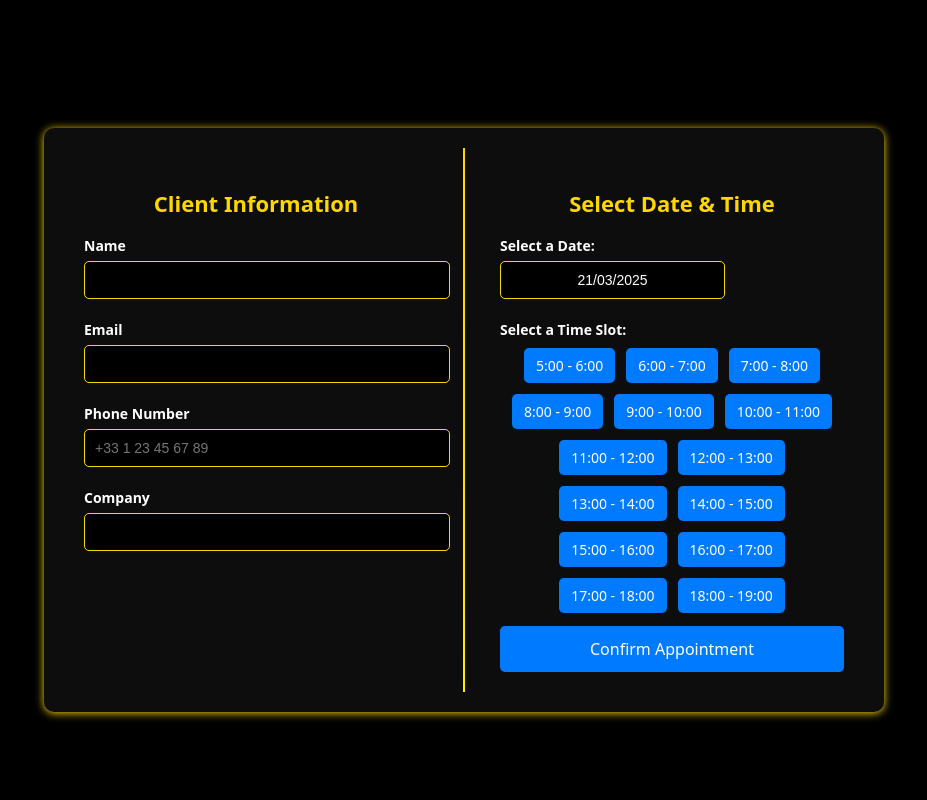
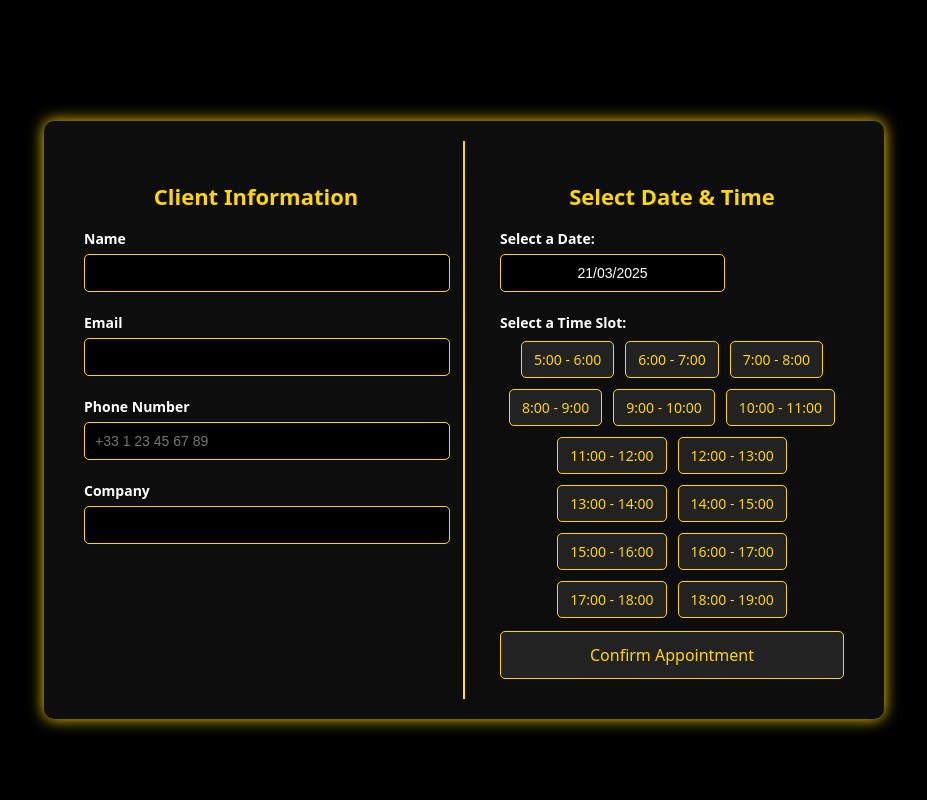
Before and after one commit to Nader-Hadjoudj/my-website, a React (Vite) app: page /contact in a window 1280 px wide. Shown: the part 780-1580 px from the top of the page, without its empty margins (176-1103 px from the left). Built offline with nearby package versions, Linux system fonts and the light colour scheme; no server answers; the HTML template or start-up script is replaced by a standard one.

Commit message:
nav bar + appointment changement

```diff
--- a/src/components/AppointmentBooking.jsx
+++ b/src/components/AppointmentBooking.jsx
@@ -1,8 +1,9 @@
-import React, { useState, useEffect } from "react";
+import React, { useState, useEffect, useRef } from "react";
 import axios from "axios";
 import styled, { keyframes } from "styled-components";
 import DatePicker from "react-datepicker";
 import "react-datepicker/dist/react-datepicker.css";
+import { gsap } from "gsap";
 
 const BASE_URL =
   import.meta.env.MODE === "development"
@@ -26,6 +27,12 @@ const scaleIn = keyframes`
   to { transform: scale(1); }
 `;
 
+// Subtle gold shimmer effect
+const shimmer = keyframes`
+  0% { background-position: -100% 0; }
+  100% { background-position: 200% 0; }
+`;
+
 // Styled components
 const PageWrapper = styled.div`
   min-height: 100vh;
@@ -45,9 +52,25 @@ const Container = styled.div`
   padding: 20px;
   background: rgb(13, 13, 13);
   border-radius: 10px;
-  box-shadow: 0 1px 8px #ffd700;
+  box-shadow: 0 0 15px #ffd700, 0 0 25px rgba(255, 215, 0, 0.3);
   display: flex;
   flex-direction: column;
+  position: relative;
+  overflow: hidden;
+
+  &:before {
+    content: '';
+    position: absolute;
+    top: -10px;
+    left: -10px;
+    right: -10px;
+    bottom: -10px;
+    z-index: -1;
+    background: linear-gradient(45deg, transparent, rgba(255, 215, 0, 0.1), transparent);
+    background-size: 200% 200%;
+    animation: ${shimmer} 3s linear infinite;
+    filter: blur(10px);
+  }
 
   @media (min-width: 768px) {
     flex-direction: row;
@@ -58,11 +81,13 @@ const Container = styled.div`
 const LeftColumn = styled.div`
   flex: 1;
   padding: 20px;
+  opacity: 0; // For GSAP animation
 `;
 
 const RightColumn = styled.div`
   flex: 1;
   padding: 20px;
+  opacity: 0; // For GSAP animation
 `;
 
 const Divider = styled.div`
@@ -70,6 +95,7 @@ const Divider = styled.div`
   width: 90%;
   margin: 10px auto;
   background: linear-gradient(to right, #ffd700, #ffea00);
+  opacity: 0; // For GSAP animation
 
   @media (min-width: 768px) {
     width: 2px;
@@ -109,9 +135,11 @@ const Input = styled.input`
   border-radius: 5px;
   font-size: 14px;
   margin-bottom: 10px;
+  transition: all 0.3s ease;
   &:focus {
     outline: none;
     border-color: #ffea00;
+    box-shadow: 0 0 5px rgba(255, 215, 0, 0.5);
   }
 `;
 
@@ -126,37 +154,64 @@ const StyledDatePicker = styled(DatePicker)`
   text-align: center;
   margin-bottom: 10px;
   cursor: pointer;
+  transition: all 0.3s ease;
   &:focus {
     outline: none;
     border-color: #ffea00;
+    box-shadow: 0 0 5px rgba(255, 215, 0, 0.5);
   }
 `;
 
 const Button = styled.button`
   width: 100%;
   padding: 12px;
-  background: #007bff;
-  color: white;
-  border: none;
+  background: #222;
+  color: #ffd700;
+  border: 1px solid #ffd700;
   border-radius: 5px;
   font-size: 16px;
   cursor: pointer;
   transition: 0.3s;
   margin-top: 10px;
+  overflow: hidden;
+  position: relative;
+  z-index: 1;
+
+  &:before {
+    content: '';
+    position: absolute;
+    top: 0;
+    left: -100%;
+    width: 100%;
+    height: 100%;
+    background: linear-gradient(90deg, transparent, rgba(255, 215, 0, 0.2), transparent);
+    transition: 0.5s;
+    z-index: -1;
+  }
 
   &:hover {
-    background: #0056b3;
+    color: white;
+    background: #333;
+    border-color: #ffea00;
+    &:before {
+      left: 100%;
+    }
   }
 
   &:disabled {
-    background: #6c757d;
+    background: #333;
+    color: #888;
+    border-color: #555;
     cursor: not-allowed;
+    &:before {
+      display: none;
+    }
   }
 `;
 
 const Confirmation = styled.p`
   text-align: center;
-  color: green;
+  color: #ffd700;
   font-weight: bold;
   margin-top: 10px;
 `;
@@ -173,8 +228,14 @@ const TimeSlotButton = styled(Button)`
   padding: 8px 12px;
   margin: 3px;
   font-size: 14px;
-  background: ${({ selected }) => (selected ? "#ffea00" : "#007bff")};
-  color: ${({ selected }) => (selected ? "black" : "white")};
+  background: ${({ selected }) => (selected ? "#ffd700" : "#222")};
+  color: ${({ selected }) => (selected ? "black" : "#ffd700")};
+  border: 1px solid #ffd700;
+
+  &:hover {
+    background: ${({ selected }) => (selected ? "#ffea00" : "#333")};
+    color: ${({ selected }) => (selected ? "black" : "white")};
+  }
 `;
 
 // Animation components
@@ -186,12 +247,14 @@ const AnimationContainer = styled.div`
   display: flex;
   justify-content: center;
   align-items: center;
+  opacity: 0; // For GSAP animation
 `;
 
 const CalendarBase = styled.div`
   width: 100px;
   height: 120px;
-  background-color: white;
+  background-color: #222;
+  border: 1px solid #ffd700;
   border-radius: 8px;
   position: relative;
   box-shadow: 0 4px 8px rgba(0, 0, 0, 0.2);
@@ -201,12 +264,12 @@ const CalendarBase = styled.div`
 const CalendarHeader = styled.div`
   width: 100%;
   height: 30px;
-  background-color: #ff4757;
+  background-color: #ffd700;
   border-radius: 8px 8px 0 0;
   display: flex;
   justify-content: center;
   align-items: center;
-  color: white;
+  color: black;
   font-weight: bold;
   font-size: 14px;
 `;
@@ -222,13 +285,13 @@ const CalendarBody = styled.div`
 const CalendarDate = styled.div`
   font-size: 24px;
   font-weight: bold;
-  color: #333;
+  color: #ffd700;
   margin-top: 5px;
 `;
 
 const CalendarTime = styled.div`
   font-size: 14px;
-  color: #666;
+  color: #ddd;
   margin-top: 5px;
 `;
 
@@ -238,12 +301,12 @@ const CheckIcon = styled.div`
   right: -15px;
   width: 40px;
   height: 40px;
-  background-color: #28a745;
+  background-color: #ffd700;
   border-radius: 50%;
   display: flex;
   justify-content: center;
   align-items: center;
-  color: white;
+  color: black;
   font-size: 20px;
   font-weight: bold;
   animation: ${scaleIn} 0.5s cubic-bezier(0.175, 0.885, 0.32, 1.275);
@@ -260,7 +323,7 @@ const ErrorIcon = styled.div`
   right: -15px;
   width: 40px;
   height: 40px;
-  background-color: #dc3545;
+  background-color: #ff4757;
   border-radius: 50%;
   display: flex;
   justify-content: center;
@@ -285,7 +348,7 @@ const LoadingDots = styled.div`
     width: 10px;
     height: 10px;
     margin: 0 5px;
-    background-color: #007bff;
+    background-color: #ffd700;
     border-radius: 50%;
     display: inline-block;
     animation: ${pulse} 1.4s infinite ease-in-out both;
@@ -312,7 +375,62 @@ function AppointmentBooking() {
   const [loading, setLoading] = useState(false);
   const [bookingStatus, setBookingStatus] = useState("idle"); // idle, loading, success, error
 
+  // Refs for GSAP animations
+  const containerRef = useRef(null);
+  const leftColumnRef = useRef(null);
+  const rightColumnRef = useRef(null);
+  const dividerRef = useRef(null);
+  const animationContainerRef = useRef(null);
+
   const allSlots = [...Array(14)].map((_, i) => `${i + 5}:00 - ${i + 6}:00`);
+
+  // Initialize GSAP animations
+  useEffect(() => {
+    // Initial entrance animation
+    gsap.to(leftColumnRef.current, {
+      opacity: 1,
+      x: 0,
+      duration: 0.6,
+      ease: "power2.out",
+      delay: 0.2
+    });
+
+    gsap.to(rightColumnRef.current, {
+      opacity: 1,
+      x: 0,
+      duration: 0.6,
+      ease: "power2.out",
+      delay: 0.4
+    });
+
+    gsap.to(dividerRef.current, {
+      opacity: 1,
+      duration: 0.6,
+      ease: "power2.out",
+      delay: 0.3
+    });
+
+    // Subtle container glow pulsing
+    gsap.to(containerRef.current, {
+      boxShadow: "0 0 20px #ffd700, 0 0 35px rgba(255, 215, 0, 0.4)",
+      duration: 1.5,
+      repeat: -1,
+      yoyo: true,
+      ease: "sine.inOut"
+    });
+  }, []);
+
+  // Animation for status changes
+  useEffect(() => {
+    if (bookingStatus !== "idle" && animationContainerRef.current) {
+      gsap.to(animationContainerRef.current, {
+        opacity: 1,
+        y: 0,
+        duration: 0.6,
+        ease: "back.out(1.7)"
+      });
+    }
+  }, [bookingStatus]);
 
   useEffect(() => {
     const fetchAvailableSlots = async () => {
@@ -345,6 +463,15 @@ function AppointmentBooking() {
         setBookingStatus("loading");
         setConfirmation("");
 
+        // GSAP animation for button click
+        if (animationContainerRef.current) {
+          gsap.fromTo(
+            animationContainerRef.current,
+            { opacity: 0, y: 20 },
+            { opacity: 1, y: 0, duration: 0.6, ease: "back.out(1.7)" }
+          );
+        }
+
         const formattedDate = selectedDate.toISOString().split("T")[0];
         const response = await axios.post(`${BASE_URL}/api/book-appointment/`, {
           name: clientName,
@@ -370,21 +497,62 @@ function AppointmentBooking() {
           );
           setAvailableSlots(freeSlots);
           setSelectedTime("");
+
+          // Success animation
+          gsap.to(containerRef.current, {
+            boxShadow: "0 0 30px #ffd700, 0 0 50px rgba(255, 215, 0, 0.6)",
+            duration: 0.5,
+            yoyo: true,
+            repeat: 3
+          });
         } else {
           setBookingStatus("error");
           setConfirmation("❌ Failed to book the appointment.");
+
+          // Error animation
+          gsap.to(containerRef.current, {
+            x: [-5, 5, -5, 5, 0],
+            duration: 0.5,
+            ease: "power1.inOut"
+          });
         }
       } catch (error) {
         setBookingStatus("error");
         console.error("❌ Error booking appointment:", error.response?.data || error.message);
         setConfirmation("❌ Error booking appointment.");
+
+        // Error animation
+        gsap.to(containerRef.current, {
+          x: [-5, 5, -5, 5, 0],
+          duration: 0.5,
+          ease: "power1.inOut"
+        });
       } finally {
         setLoading(false);
       }
     } else {
       setBookingStatus("error");
       setConfirmation("❌ Please fill all fields and select a time slot.");
+
+      // Validation error animation
+      gsap.to(containerRef.current, {
+        x: [-3, 3, -3, 3, 0],
+        duration: 0.4,
+        ease: "power1.inOut"
+      });
     }
+  };
+
+  // Animation for time slot selection
+  const handleTimeSlotClick = (slot) => {
+    setSelectedTime(slot);
+
+    // GSAP animation for selection
+    gsap.fromTo(
+      ".selected-time-slot",
+      { scale: 0.95 },
+      { scale: 1, duration: 0.3, ease: "back.out(1.7)" }
+    );
   };
 
   // Format date for display
@@ -401,8 +569,8 @@ function AppointmentBooking() {
 
   return (
     <PageWrapper>
-      <Container>
-        <LeftColumn>
+      <Container ref={containerRef}>
+        <LeftColumn ref={leftColumnRef}>
           <Title>Client Information</Title>
           <Label>Name</Label>
           <Input
@@ -434,8 +602,8 @@ function AppointmentBooking() {
             disabled={loading}
           />
         </LeftColumn>
-        <Divider />
-        <RightColumn>
+        <Divider ref={dividerRef} />
+        <RightColumn ref={rightColumnRef}>
           <Title>Select Date & Time</Title>
           <Label>Select a Date:</Label>
           <StyledDatePicker
@@ -450,9 +618,10 @@ function AppointmentBooking() {
             {availableSlots.map((slot) => (
               <TimeSlotButton
                 key={slot}
-                onClick={() => setSelectedTime(slot)}
+                onClick={() => handleTimeSlotClick(slot)}
                 selected={selectedTime === slot}
                 disabled={loading}
+                className={selectedTime === slot ? "selected-time-slot" : ""}
               >
                 {slot}
               </TimeSlotButton>
@@ -463,7 +632,7 @@ function AppointmentBooking() {
           </Button>
 
           {bookingStatus !== "idle" && (
-            <AnimationContainer>
+            <AnimationContainer ref={animationContainerRef}>
               <CalendarBase>
                 <CalendarHeader>{getMonthName()}</CalendarHeader>
                 <CalendarBody>
--- a/src/components/Navbar.jsx
+++ b/src/components/Navbar.jsx
@@ -9,7 +9,12 @@ const Logo = styled.img`
   height: 70px;
   position: absolute;
   left: 20px;
+  top: 50%;
+  transform: translateY(-50%);
   cursor: pointer;
+  z-index: 1002;
+  max-width: 70px;
+  object-fit: contain;
 `;
 
 const Nav = styled.nav`
@@ -27,13 +32,21 @@ const Nav = styled.nav`
   transform: translateX(100%); /* Start off-screen */
   opacity: 0; /* Initially hidden */
   box-sizing: border-box;
-  overflow-x: hidden; /* Prevent horizontal scrolling within navbar */
+
+  @media (max-width: 768px) {
+    padding: 15px 10px;
+  }
 `;
 
 const NavLinks = styled.div`
   display: flex;
   position: relative;
   z-index: 1001;
+
+  @media (max-width: 768px) {
+    margin: 0 80px;
+    justify-content: center;
+  }
 `;
 
 const NavItem = styled.a`
@@ -45,13 +58,25 @@ const NavItem = styled.a`
   &:hover {
     color: rgb(118, 118, 118);
   }
+
+  @media (max-width: 768px) {
+    margin: 0 8px;
+    font-size: 14px;
+  }
 `;
 
 const LanguageContainer = styled.div`
   position: absolute;
   right: 20px;
+  top: 50%;
+  transform: translateY(-50%);
   display: flex;
   align-items: center;
+  z-index: 1002;
+
+  @media (max-width: 768px) {
+    right: 10px;
+  }
 `;
 
 function Navbar() {
@@ -59,6 +84,9 @@ function Navbar() {
     const { t } = useTranslation();
 
     useEffect(() => {
+      // Add overflow-x: hidden to body to prevent horizontal scrolling
+      document.body.style.overflowX = "hidden";
+
       if (navRef.current) {
         gsap.to(navRef.current, {
           x: 0,
@@ -67,6 +95,11 @@ function Navbar() {
           ease: "power2.out",
         });
       }
+
+      return () => {
+        // Clean up when component unmounts
+        document.body.style.overflowX = "";
+      };
     }, []);
 
     return (
```
